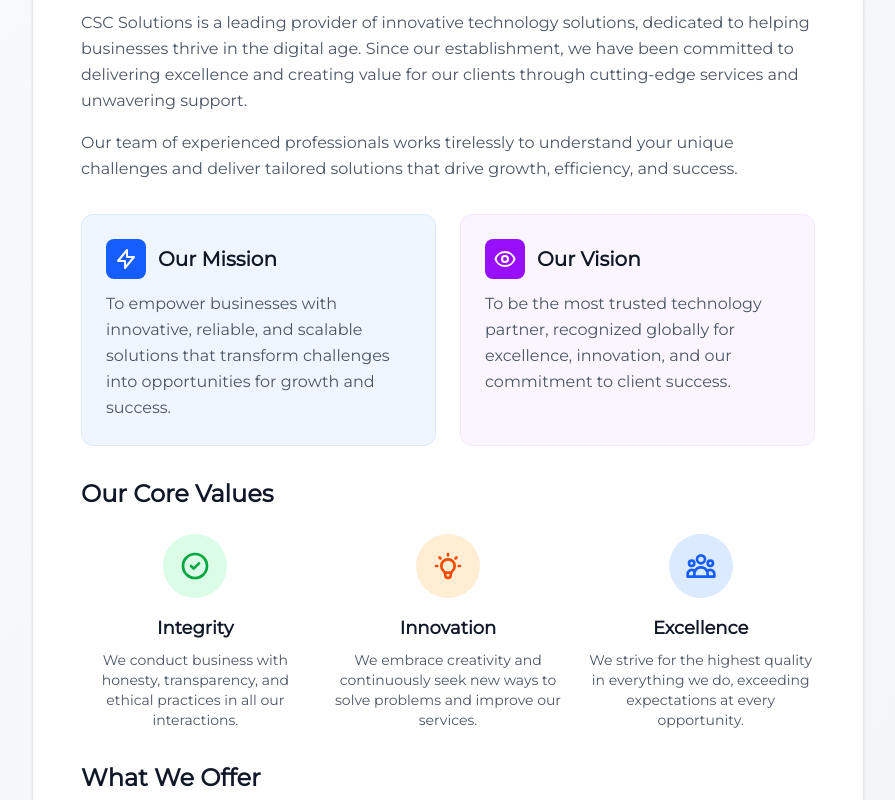
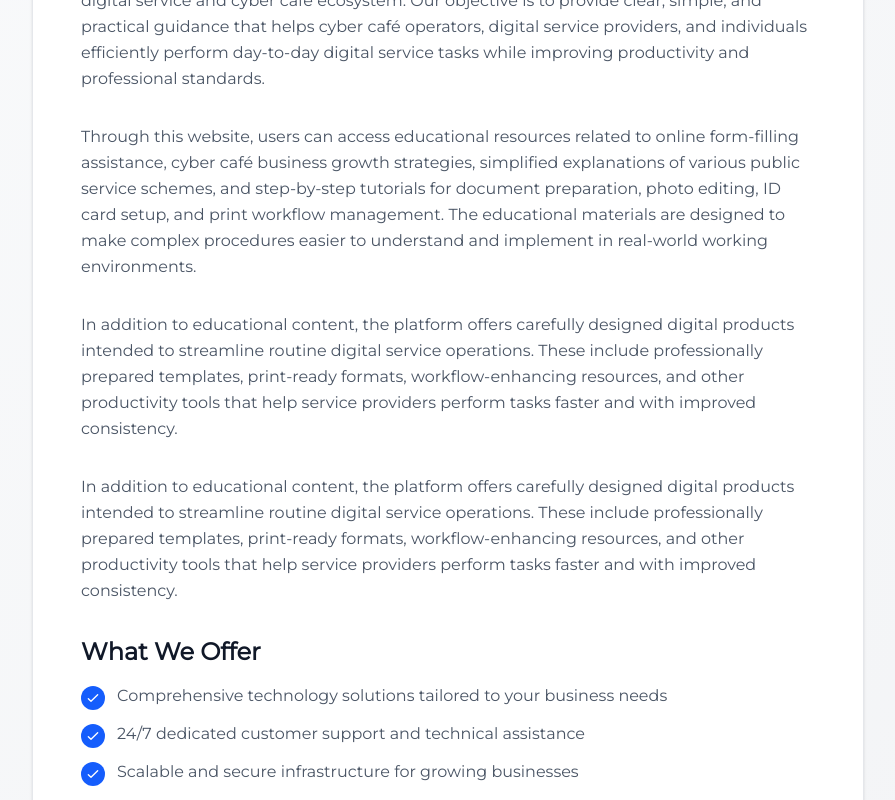
Before and after one commit to dipu-developer/csc-frontend, a React (Vite) app: page /about_us in a window 1280 px wide. Shown: the part 420-1220 px from the top of the page, without its empty margins (192-1087 px from the left). Built offline with nearby package versions, Linux system fonts and the light colour scheme.

Commit message:
update about us page

```diff
--- a/src/Pages/Quick Links/AboutUs.jsx
+++ b/src/Pages/Quick Links/AboutUs.jsx
@@ -10,7 +10,7 @@ export default function AboutUs() {
 						About Us
 					</h1>
 					<p className="text-lg md:text-xl text-blue-100">
-						Empowering businesses with innovative solutions
+						Welcome to Smart Citizen Help.
 					</p>
 				</div>
 			</div>
@@ -18,180 +18,27 @@ export default function AboutUs() {
 			{/* Content Section */}
 			<div className="max-w-4xl mx-auto px-4 sm:px-6 lg:px-8 py-12">
 				<div className="bg-white rounded-2xl shadow-sm border border-gray-200 p-8 md:p-12 space-y-8">
-					{/* Company Overview */}
 					<section>
-						<h2 className="text-2xl font-semibold text-gray-900 mb-4">
-							Who We Are
-						</h2>
 						<p className="text-gray-600 leading-relaxed mb-4">
-							CSC Solutions is a leading provider of innovative
-							technology solutions, dedicated to helping
-							businesses thrive in the digital age. Since our
-							establishment, we have been committed to delivering
-							excellence and creating value for our clients
-							through cutting-edge services and unwavering
-							support.
+							This platform is built on extensive practical experience and in-depth knowledge of the digital service and cyber cafe ecosystem. Our objective is to provide clear, simple, and practical guidance that helps cyber café operators, digital service providers, and individuals efficiently perform day-to-day digital service tasks while improving productivity and professional standards.
 						</p>
+					</section>
+					<section>
 						<p className="text-gray-600 leading-relaxed">
-							Our team of experienced professionals works
-							tirelessly to understand your unique challenges and
-							deliver tailored solutions that drive growth,
-							efficiency, and success.
+							Through this website, users can access educational resources related to online form-filling assistance, cyber café business growth strategies, simplified explanations of various public service schemes, and step-by-step tutorials for document preparation, photo editing, ID card setup, and print workflow management. The educational materials are designed to make complex procedures easier to understand and implement in real-world working environments.
+						</p>
+					</section>
+					<section>
+						<p className="text-gray-600 leading-relaxed">
+							In addition to educational content, the platform offers carefully designed digital products intended to streamline routine digital service operations. These include professionally prepared templates, print-ready formats, workflow-enhancing resources, and other productivity tools that help service providers perform tasks faster and with improved consistency.
+						</p>
+					</section>
+					<section>
+						<p className="text-gray-600 leading-relaxed">
+							In addition to educational content, the platform offers carefully designed digital products intended to streamline routine digital service operations. These include professionally prepared templates, print-ready formats, workflow-enhancing resources, and other productivity tools that help service providers perform tasks faster and with improved consistency.
 						</p>
 					</section>
 
-					{/* Mission & Vision */}
-					<section className="grid md:grid-cols-2 gap-6">
-						<div className="bg-blue-50 rounded-xl p-6 border border-blue-100">
-							<div className="flex items-center gap-3 mb-3">
-								<div className="w-10 h-10 bg-blue-600 rounded-lg flex items-center justify-center">
-									<svg
-										className="w-6 h-6 text-white"
-										fill="none"
-										stroke="currentColor"
-										viewBox="0 0 24 24"
-									>
-										<path
-											strokeLinecap="round"
-											strokeLinejoin="round"
-											strokeWidth="2"
-											d="M13 10V3L4 14h7v7l9-11h-7z"
-										/>
-									</svg>
-								</div>
-								<h3 className="text-xl font-semibold text-gray-900">
-									Our Mission
-								</h3>
-							</div>
-							<p className="text-gray-600 leading-relaxed">
-								To empower businesses with innovative, reliable,
-								and scalable solutions that transform challenges
-								into opportunities for growth and success.
-							</p>
-						</div>
-
-						<div className="bg-purple-50 rounded-xl p-6 border border-purple-100">
-							<div className="flex items-center gap-3 mb-3">
-								<div className="w-10 h-10 bg-purple-600 rounded-lg flex items-center justify-center">
-									<svg
-										className="w-6 h-6 text-white"
-										fill="none"
-										stroke="currentColor"
-										viewBox="0 0 24 24"
-									>
-										<path
-											strokeLinecap="round"
-											strokeLinejoin="round"
-											strokeWidth="2"
-											d="M15 12a3 3 0 11-6 0 3 3 0 016 0z"
-										/>
-										<path
-											strokeLinecap="round"
-											strokeLinejoin="round"
-											strokeWidth="2"
-											d="M2.458 12C3.732 7.943 7.523 5 12 5c4.478 0 8.268 2.943 9.542 7-1.274 4.057-5.064 7-9.542 7-4.477 0-8.268-2.943-9.542-7z"
-										/>
-									</svg>
-								</div>
-								<h3 className="text-xl font-semibold text-gray-900">
-									Our Vision
-								</h3>
-							</div>
-							<p className="text-gray-600 leading-relaxed">
-								To be the most trusted technology partner,
-								recognized globally for excellence, innovation,
-								and our commitment to client success.
-							</p>
-						</div>
-					</section>
-
-					{/* Core Values */}
-					<section>
-						<h2 className="text-2xl font-semibold text-gray-900 mb-6">
-							Our Core Values
-						</h2>
-						<div className="grid md:grid-cols-3 gap-6">
-							<div className="text-center">
-								<div className="w-16 h-16 bg-green-100 rounded-full flex items-center justify-center mx-auto mb-4">
-									<svg
-										className="w-8 h-8 text-green-600"
-										fill="none"
-										stroke="currentColor"
-										viewBox="0 0 24 24"
-									>
-										<path
-											strokeLinecap="round"
-											strokeLinejoin="round"
-											strokeWidth="2"
-											d="M9 12l2 2 4-4m6 2a9 9 0 11-18 0 9 9 0 0118 0z"
-										/>
-									</svg>
-								</div>
-								<h3 className="text-lg font-semibold text-gray-900 mb-2">
-									Integrity
-								</h3>
-								<p className="text-sm text-gray-600">
-									We conduct business with honesty,
-									transparency, and ethical practices in all
-									our interactions.
-								</p>
-							</div>
-
-							<div className="text-center">
-								<div className="w-16 h-16 bg-orange-100 rounded-full flex items-center justify-center mx-auto mb-4">
-									<svg
-										className="w-8 h-8 text-orange-600"
-										fill="none"
-										stroke="currentColor"
-										viewBox="0 0 24 24"
-									>
-										<path
-											strokeLinecap="round"
-											strokeLinejoin="round"
-											strokeWidth="2"
-											d="M9.663 17h4.673M12 3v1m6.364 1.636l-.707.707M21 12h-1M4 12H3m3.343-5.657l-.707-.707m2.828 9.9a5 5 0 117.072 0l-.548.547A3.374 3.374 0 0014 18.469V19a2 2 0 11-4 0v-.531c0-.895-.356-1.754-.988-2.386l-.548-.547z"
-										/>
-									</svg>
-								</div>
-								<h3 className="text-lg font-semibold text-gray-900 mb-2">
-									Innovation
-								</h3>
-								<p className="text-sm text-gray-600">
-									We embrace creativity and continuously seek
-									new ways to solve problems and improve our
-									services.
-								</p>
-							</div>
-
-							<div className="text-center">
-								<div className="w-16 h-16 bg-blue-100 rounded-full flex items-center justify-center mx-auto mb-4">
-									<svg
-										className="w-8 h-8 text-blue-600"
-										fill="none"
-										stroke="currentColor"
-										viewBox="0 0 24 24"
-									>
-										<path
-											strokeLinecap="round"
-											strokeLinejoin="round"
-											strokeWidth="2"
-											d="M17 20h5v-2a3 3 0 00-5.356-1.857M17 20H7m10 0v-2c0-.656-.126-1.283-.356-1.857M7 20H2v-2a3 3 0 015.356-1.857M7 20v-2c0-.656.126-1.283.356-1.857m0 0a5.002 5.002 0 019.288 0M15 7a3 3 0 11-6 0 3 3 0 016 0zm6 3a2 2 0 11-4 0 2 2 0 014 0zM7 10a2 2 0 11-4 0 2 2 0 014 0z"
-										/>
-									</svg>
-								</div>
-								<h3 className="text-lg font-semibold text-gray-900 mb-2">
-									Excellence
-								</h3>
-								<p className="text-sm text-gray-600">
-									We strive for the highest quality in
-									everything we do, exceeding expectations at
-									every opportunity.
-								</p>
-							</div>
-						</div>
-					</section>
-
-					{/* What We Offer */}
 					<section>
 						<h2 className="text-2xl font-semibold text-gray-900 mb-4">
 							What We Offer
@@ -283,23 +130,6 @@ export default function AboutUs() {
 							</div>
 						</div>
 					</section>
-
-					{/* Contact CTA */}
-					<section className="bg-linear-to-r from-blue-50 to-purple-50 rounded-xl p-8 text-center border border-blue-100">
-						<h2 className="text-2xl font-semibold text-gray-900 mb-3">
-							Ready to Get Started?
-						</h2>
-						<p className="text-gray-600 mb-6">
-							Let's discuss how we can help transform your
-							business.
-						</p>
-						<a
-							href="mailto:support@cscsolutions.com"
-							className="inline-block bg-blue-600 text-white font-medium px-8 py-3 rounded-lg hover:bg-blue-700 transition-colors"
-						>
-							Contact Us Today
-						</a>
-					</section>
 				</div>
 			</div>
 		</div>
```
